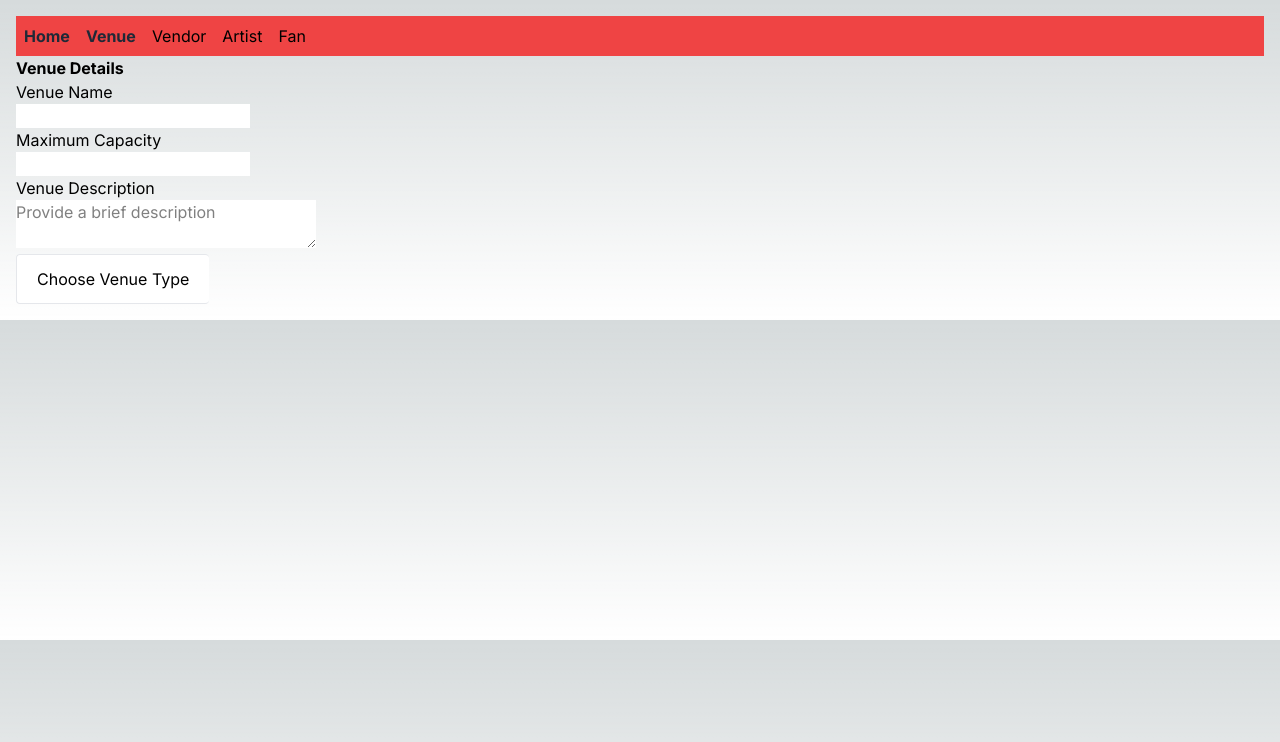
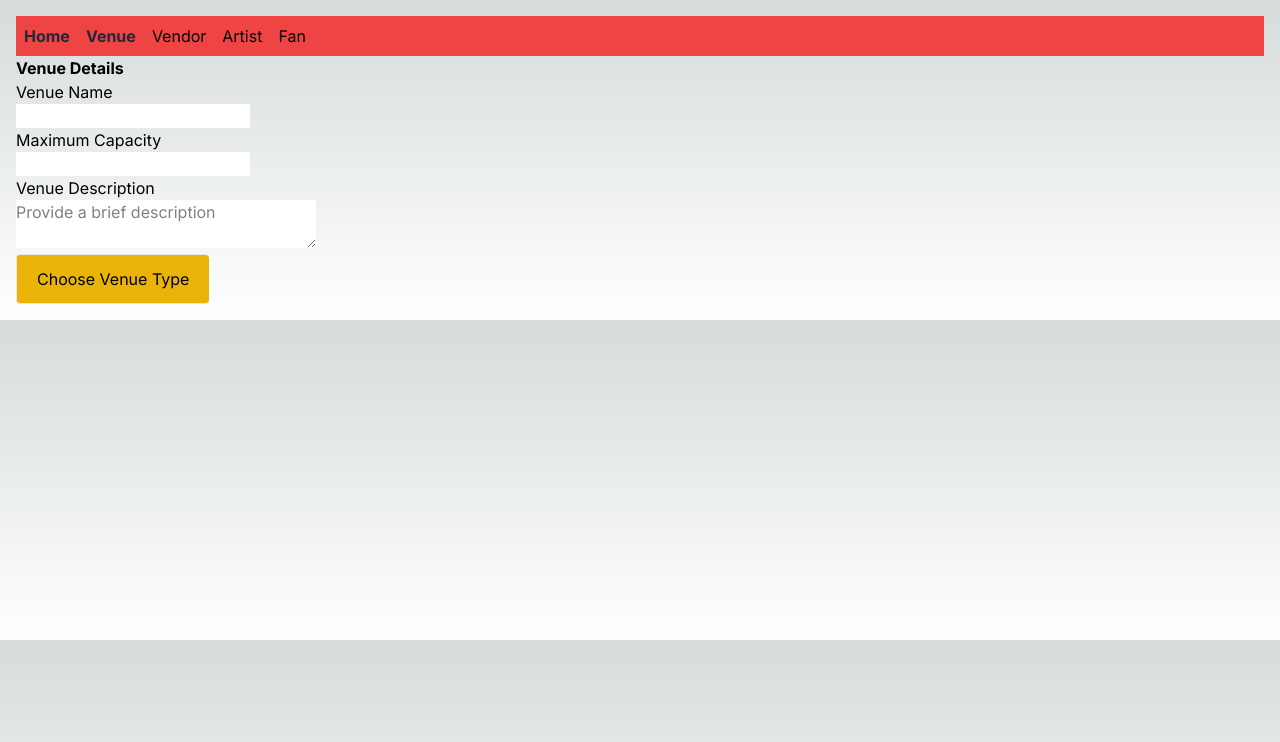
Before and after one commit to segvndo/YourBeat-TS, a Next.js app: page /users/venue/venueDetails in a window 1280 px wide. Shown: the top 742 px of the page. Built offline with nearby package versions, Linux system fonts and the light colour scheme.

Commit message:
Remove selectedOption from venue component

```diff
--- a/app/users/venue/venueDetails/page.tsx
+++ b/app/users/venue/venueDetails/page.tsx
@@ -96,43 +96,52 @@ const VenueDetails = () => {
       </div>
 
       <div className="relative">
-
+        {selectedOption ? (
           <button
             onClick={toggleDropdown}
-          className="px-5 py-3 bg-white text-black rounded border border-r-0">
+            className="px-5 py-3 bg-yellow-500 text-black rounded border border-r-0"
+          >
+            {selectedOption}
+          </button>
+        ) : (
+          <button
+            onClick={toggleDropdown}
+            className="px-5 py-3 bg-yellow-500 text-black rounded border border-r-0"
+          >
             Choose Venue Type
           </button>
+        )}
 
         {isOpen && (
           <div
             ref={dropdownRef}
-            className="absolute top-full left-0 mt-2 bg-white shadow-md p-4 rounded border border-t-0 border-r-0 border-1-0"
-            style={{ zIndex: 1}}>
+            className="absolute top-full left-0 mt-2 bg-white shadow-md p-4 rounded border border-t-0 border-r-0 border-l-0"
+            style={{ zIndex: 1 }}
+          >
             <p className="font-bold mb-2">Select Venue</p>
             <ul>
               {venueOptions.map((option) => (
                 <li
                   key={option}
                   onClick={() => selectOption(option)}
-                    className={`cursor-pointer ${
+                  className={`cursor-pointer text-black ${
                     selectedOption === option ? 'text-yellow-500' : ''
                   }`}
+
                 >
                   {option}
                 </li>
               ))}
             </ul>
           </div>
-
-
         )}
       </div>
 
-      {selectedOption && (
+      {/* {selectedOption && (
         <div className="mt-4">
           <p>Selected Venue: {selectedOption}</p>
         </div>
-      )}
+      )} */}
     </div>
   );
 };
```
Lines whose indentation alone changed are shown as unchanged.
